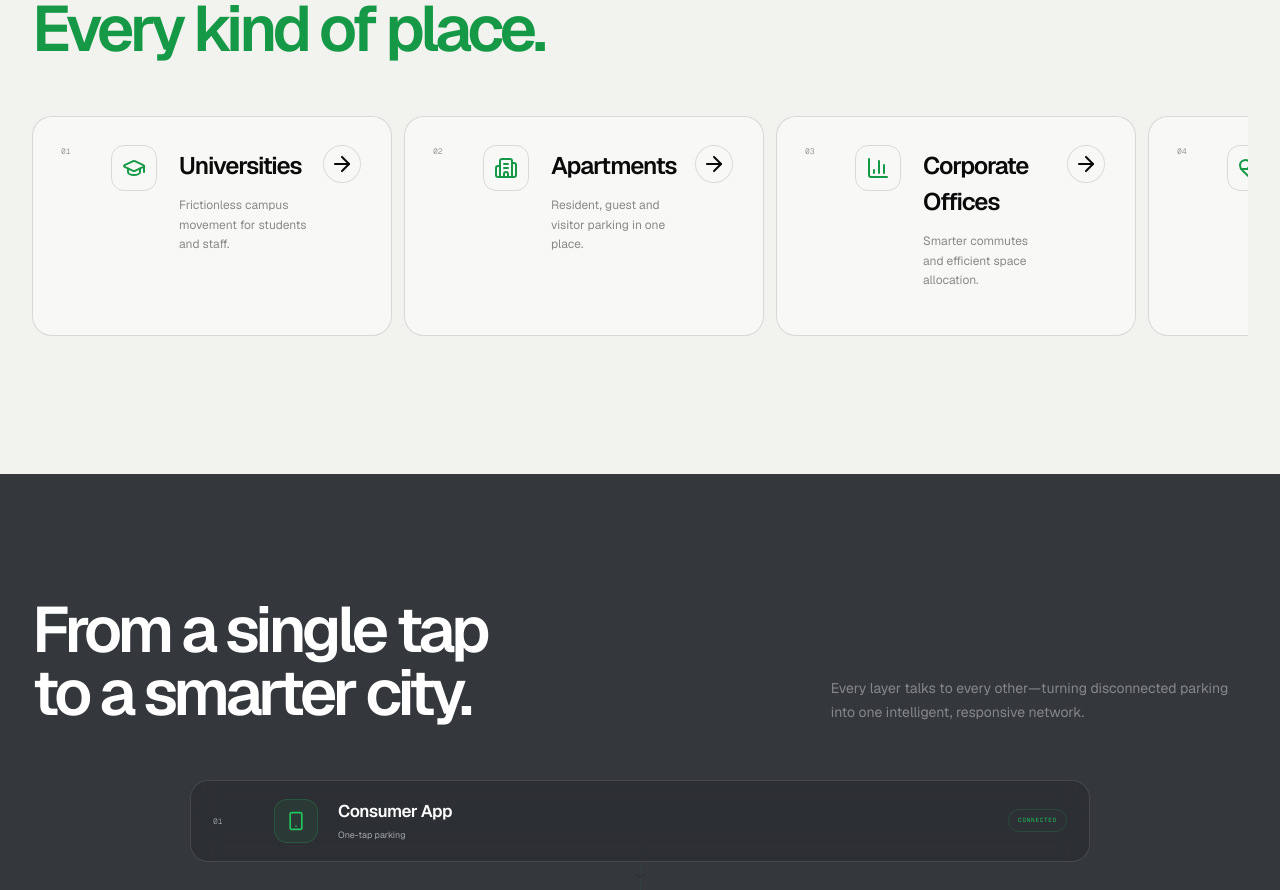
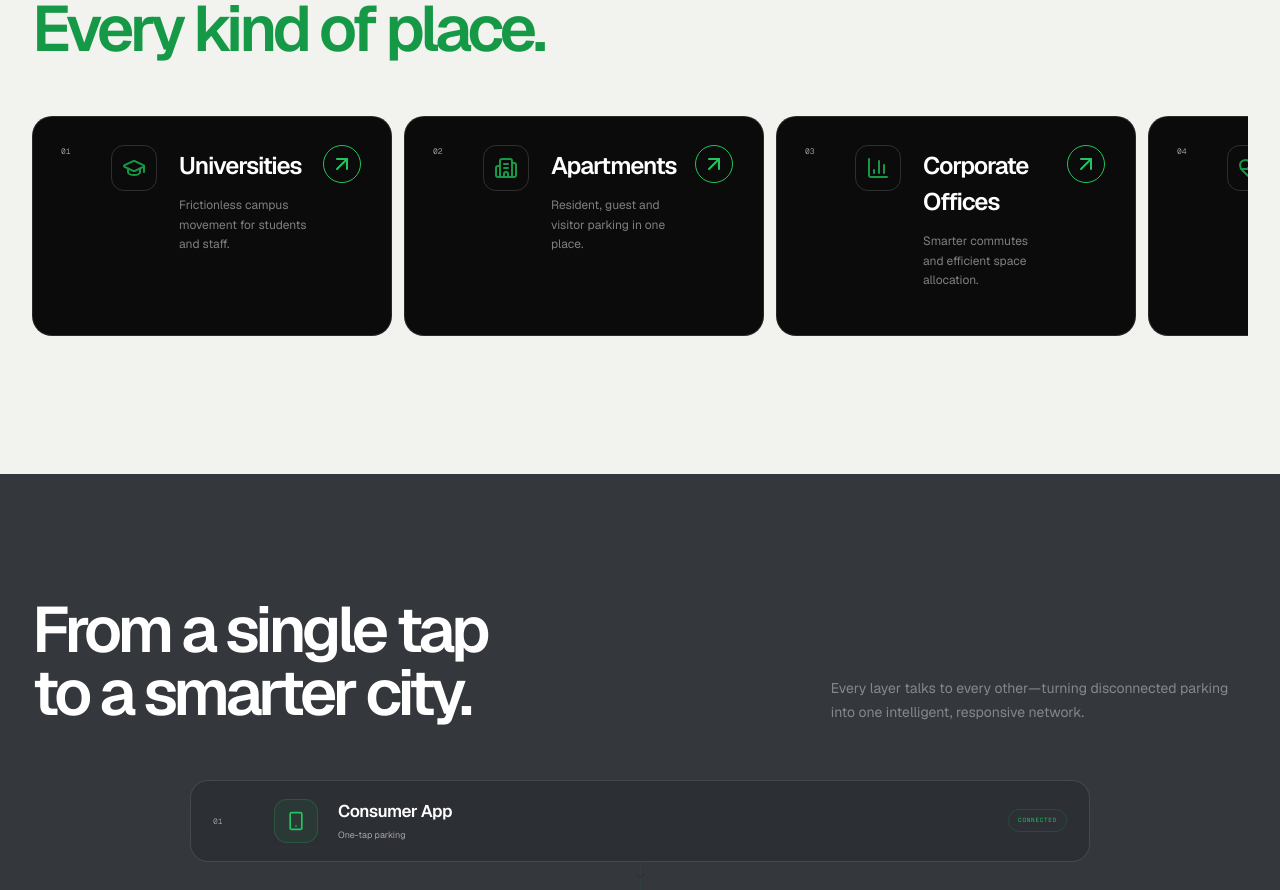
Before and after one commit to Rishabh-0707/gridee_, a Next.js app: page / in a window 1280 px wide. Shown: the part 3977-4867 px from the top of the page. Built offline with nearby package versions, Linux system fonts and the light colour scheme.

Commit message:
Use black industry cards

```diff
--- a/app/globals.css
+++ b/app/globals.css
@@ -1479,10 +1479,19 @@ footer{position:relative;padding:100px 0 0;border-top:1px solid var(--line);back
   min-height: 220px;
   padding: 28px;
   grid-template-columns: 34px 52px 1fr 40px;
-  border: 1px solid rgba(0,0,0,.13);
+  border: 1px solid rgba(255,255,255,.12);
   border-radius: 20px;
-  background: rgba(255,255,255,.48);
+  background: #0b0b0b;
+  color: #fff;
   scroll-snap-align: start;
+}
+
+.industry-card p { color: rgba(255,255,255,.48); }
+.industry-card .industry-icon { border-color: rgba(255,255,255,.15); }
+.industry-card .industry-open {
+  transform: rotate(0);
+  border-color: var(--green);
+  color: var(--green);
 }
 
 .industry-card:hover { padding-left: 32px; }
```
